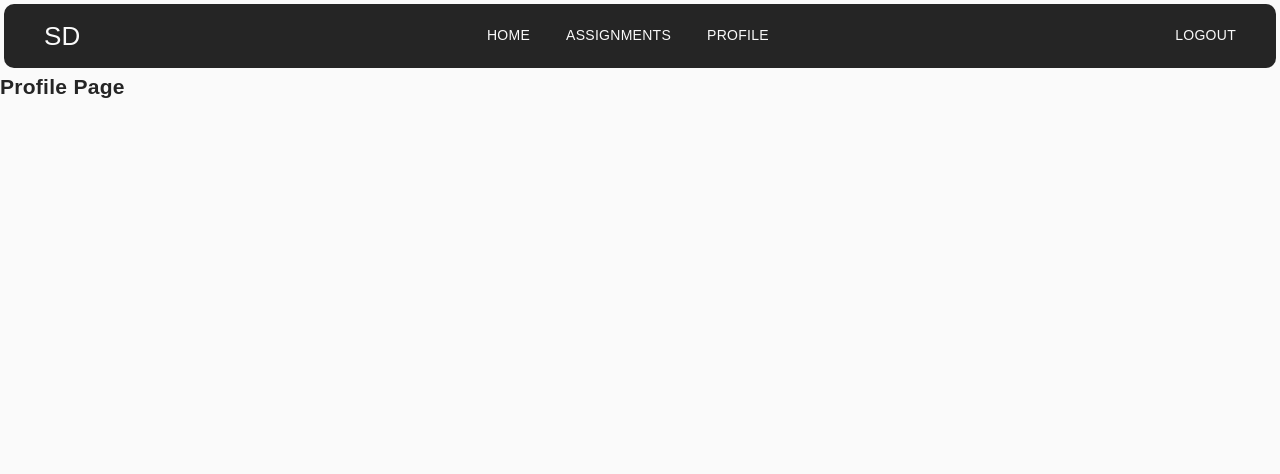
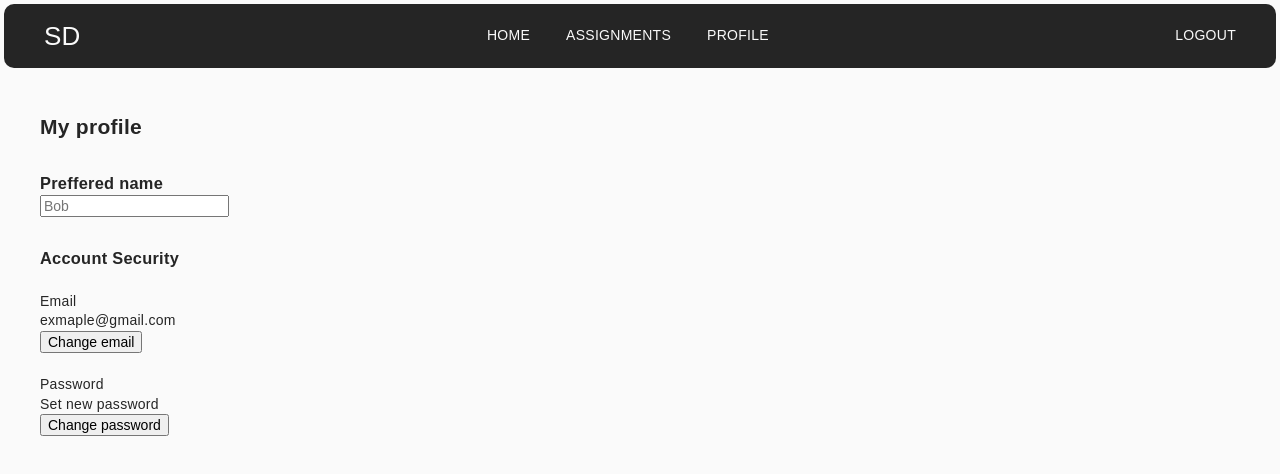
Before and after one commit to Denys-Nalyvaiko/student-dashboard-react, a React (Vite) app: page /profile in a window 1280 px wide. Shown: the top 474 px of the page. Built offline with nearby package versions, Linux system fonts and the light colour scheme.

Commit message:
add profile component

```diff
--- /dev/null
+++ b/src/components/Profile/Profile.jsx
@@ -0,0 +1,26 @@
+import { ProfileContainer, SettingsSection } from './Profile.styled';
+
+const Profile = () => (
+  <ProfileContainer>
+    <h2>My profile</h2>
+    <div>
+      <h3>Preffered name</h3>
+      <input type="text" placeholder="Bob" />
+    </div>
+    <SettingsSection>
+      <h3>Account Security</h3>
+      <div>
+        <p>Email</p>
+        <p>exmaple@gmail.com</p>
+        <button type="button">Change email</button>
+      </div>
+      <div>
+        <p>Password</p>
+        <p>Set new password</p>
+        <button type="button">Change password</button>
+      </div>
+    </SettingsSection>
+  </ProfileContainer>
+);
+
+export default Profile;
--- /dev/null
+++ b/src/components/Profile/Profile.styled.jsx
@@ -0,0 +1,14 @@
+import styled from 'styled-components';
+
+export const ProfileContainer = styled.section`
+  padding: 40px;
+  display: flex;
+  flex-direction: column;
+  gap: 30px;
+`;
+
+export const SettingsSection = styled.div`
+  display: flex;
+  flex-direction: column;
+  gap: 22px;
+`;
--- a/src/pages/ProfilePage.jsx
+++ b/src/pages/ProfilePage.jsx
@@ -1,5 +1,5 @@
-const ProfilePage = () => {
-  return <h2>Profile Page</h2>;
-};
+import Profile from '../components/Profile/Profile';
+
+const ProfilePage = () => <Profile />;
 
 export default ProfilePage;
```
